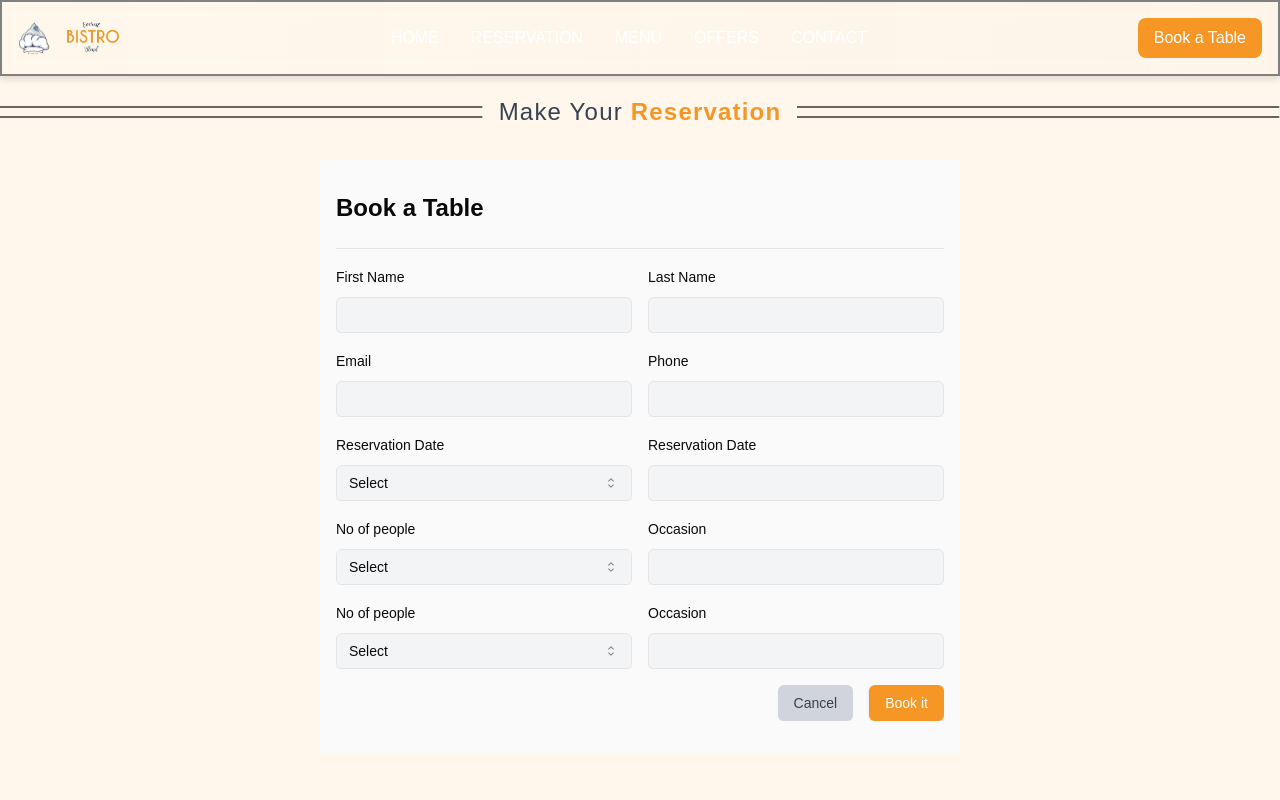
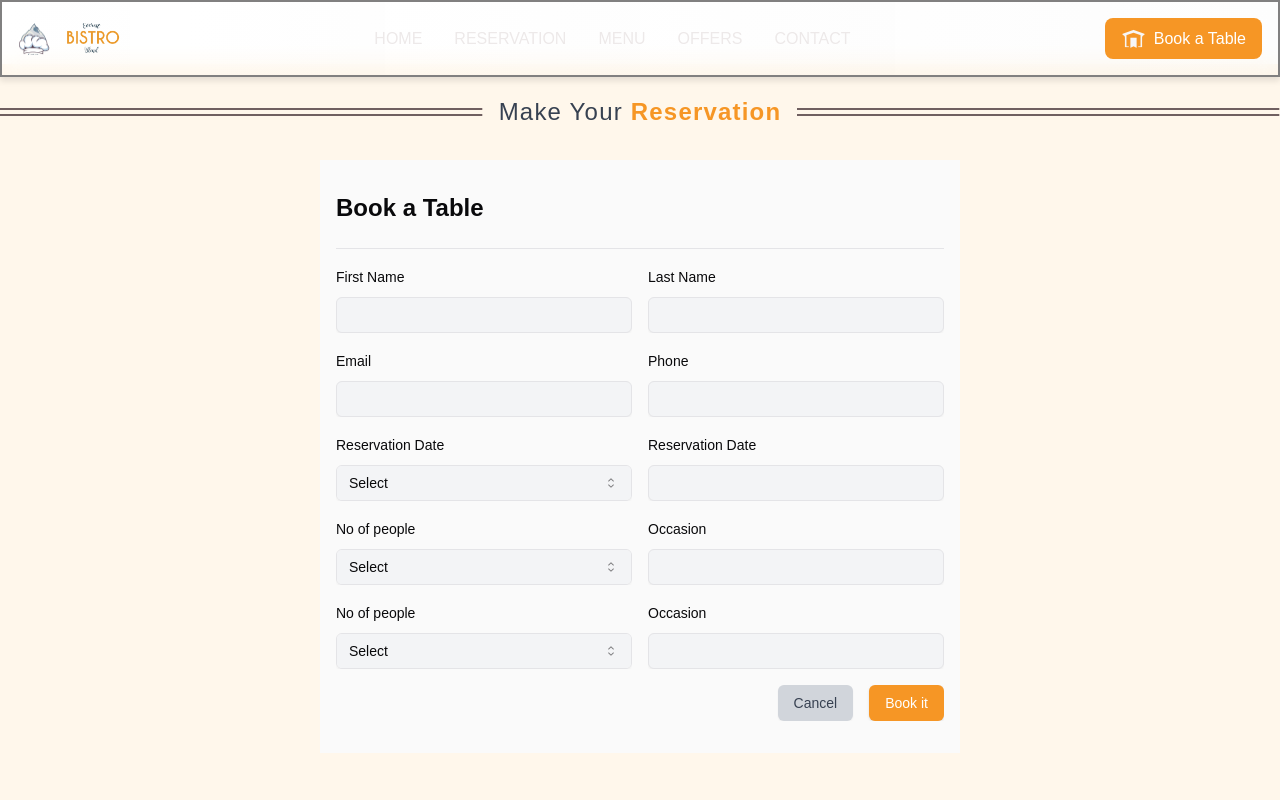
Before and after one commit to shyam888-git/Bon_Appetit, a React (Vite) app: page /reservation in a window 1280 px wide. Shown: the top 800 px of the page. Built offline with nearby package versions, Linux system fonts and the light colour scheme.

Commit message:
ui changes for reservation main

```diff
--- a/src/components/Menu/Menu.tsx
+++ b/src/components/Menu/Menu.tsx
@@ -53,8 +53,11 @@ const Menu = () => {
               {categories.map((category, index) => (
                 <span
                   key={index}
-                  className="bg-[#FFEACD] text-[#402E32] text-base text-center  px-5  lg:px-4 py-2 rounded-[10px] whitespace-nowrap"
+                  className="bg-[#FFEACD] text-[#402E32] text-base text-center  px-5  lg:px-5 py-2 rounded-[10px] whitespace-nowrap"
                   style={{
+                    backgroundColor:
+                      category === "Trending" ? "#F69625" : "#FFEACD",
+                    color: category === "Trending" ? "white" : "#000",
                     flex: `0 0 calc(100% / ${
                       window.innerWidth >= 1280
                         ? 7
--- a/src/components/Menu/MenuSection.tsx
+++ b/src/components/Menu/MenuSection.tsx
@@ -1,12 +1,12 @@
 import Menu from "./Menu";
 
-const ReservationMain = () => {
+const MenuSection = () => {
   return (
     <div className="bg-[#FFF7EB] w-full py-16 ">
       {/* Wrapping all the borders and text in a column */}
       <div className="flex justify-between items-center space-x-4 my-8 ">
         {/* Upper row of borders */}
-        <div className="flex-1 grid justify-start items-center gap-2 ">
+        <div className="flex-1 grid justify-start items-center gap-1 ">
           <svg
             xmlns="http://www.w3.org/2000/svg"
             className="w-full max-w-[200px] sm:max-w-[300px] md:max-w-[350px] lg:max-w-[1000px]"
@@ -33,7 +33,7 @@ const ReservationMain = () => {
         </h2>
 
         {/* Lower row of borders */}
-        <div className="flex-1 grid justify-end items-center gap-2">
+        <div className="flex-1 grid justify-end items-center gap-1">
           <svg
             xmlns="http://www.w3.org/2000/svg"
             className="w-full max-w-[200px] sm:max-w-[300px] md:max-w-[350px] lg:max-w-full"
@@ -61,4 +61,4 @@ const ReservationMain = () => {
   );
 };
 
-export default ReservationMain;
+export default MenuSection;
--- a/src/components/Reservation/ReservationMain.tsx
+++ b/src/components/Reservation/ReservationMain.tsx
@@ -2,11 +2,12 @@ import ReservationForm from "./ReservationForm";
 
 const ReservationMain = () => {
   return (
-    <div className="bg-[#FFF7EB] w-full py-16">
+    <div className="bg-[#FFF] w-full py-16  ">
       {/* Wrapping all the borders and text in a column */}
-      <div className="flex justify-between items-center space-x-4 my-8 ">
+      <div className="bg-[#FFF7EB]  ">
+        <div className="flex justify-between items-center space-x-4 my-8  ">
           {/* Upper row of borders */}
-        <div className="flex-1 grid justify-start items-center gap-2">
+          <div className="flex-1 grid justify-start items-center gap-1">
             <svg
               xmlns="http://www.w3.org/2000/svg"
               className="w-full max-w-[200px] sm:max-w-[300px] md:max-w-[350px] lg:max-w-full"
@@ -34,7 +35,7 @@ const ReservationMain = () => {
           </h2>
 
           {/* Lower row of borders */}
-        <div className="flex-1 grid justify-end items-center gap-2">
+          <div className="flex-1 grid justify-end items-center gap-1">
             <svg
               xmlns="http://www.w3.org/2000/svg"
               className="w-full max-w-[200px] sm:max-w-[300px] md:max-w-[350px] lg:max-w-full"
@@ -57,7 +58,10 @@ const ReservationMain = () => {
         </div>
 
         {/* Reservation form */}
+        <div className="mb-24">
           <ReservationForm />
+        </div>
+      </div>
     </div>
   );
 };
--- a/src/components/navbar/LargeScreenNavbar.tsx
+++ b/src/components/navbar/LargeScreenNavbar.tsx
@@ -30,7 +30,7 @@ const LargeScreenNavbar = () => {
         {navLink.map((link, idx) => (
           <li
             key={idx}
-            className="cursor-pointer text-[#fff] hover:text-[#F69625]"
+            className="cursor-pointer text-[#ede9e9] hover:text-[#F69625]"
           >
             <a href={link.path}>{link.name}</a>
           </li>
--- a/src/components/navbar/Navbar.tsx
+++ b/src/components/navbar/Navbar.tsx
@@ -5,7 +5,7 @@ import Bistra from "../../assets/Bistro.png";
 import Logo from "../../assets/Logo.png";
 import "./styles.css";
 import Zerla from "../../assets/Zarla.png";
-
+import Icon from "@/assets/Booking (1).png";
 const Navbar = () => {
   const [isMobile, setIsMobile] = useState(window.innerWidth < 760);
 
@@ -17,6 +17,7 @@ const Navbar = () => {
     window.addEventListener("resize", handleResize);
     return () => window.removeEventListener("resize", handleResize);
   }, []);
+
 
   return (
     <nav className="fixed top-0 left-0 right-0 z-50 flex items-center border-[2px] border-[#818080] justify-between py-4 px-4 bg-transparent text-white shadow-[0px_4px_6px_rgba(0,0,0,0.1)] navbar">
@@ -31,7 +32,10 @@ const Navbar = () => {
       <div className="md:hidden">
         <img src={Zerla} alt="Zerla Logo" className="h-8" />
       </div>
-      <button className="bg-[#F69625] text-[#FFF] px-4 py-2 rounded-lg hover:bg-[#F69625]">
+      <button className="bg-[#F69625] text-[#FFF]  flex justify-center items-center gap-2 px-4 py-2 rounded-lg hover:bg-[#F69625]">
+        <span>
+          <img src={Icon} alt="home" />
+        </span>{" "}
         Book a Table
       </button>
     </nav>
```
Also changed, not shown: src/assets/Booking (1).png (added). Lines whose indentation alone changed are shown as unchanged.
